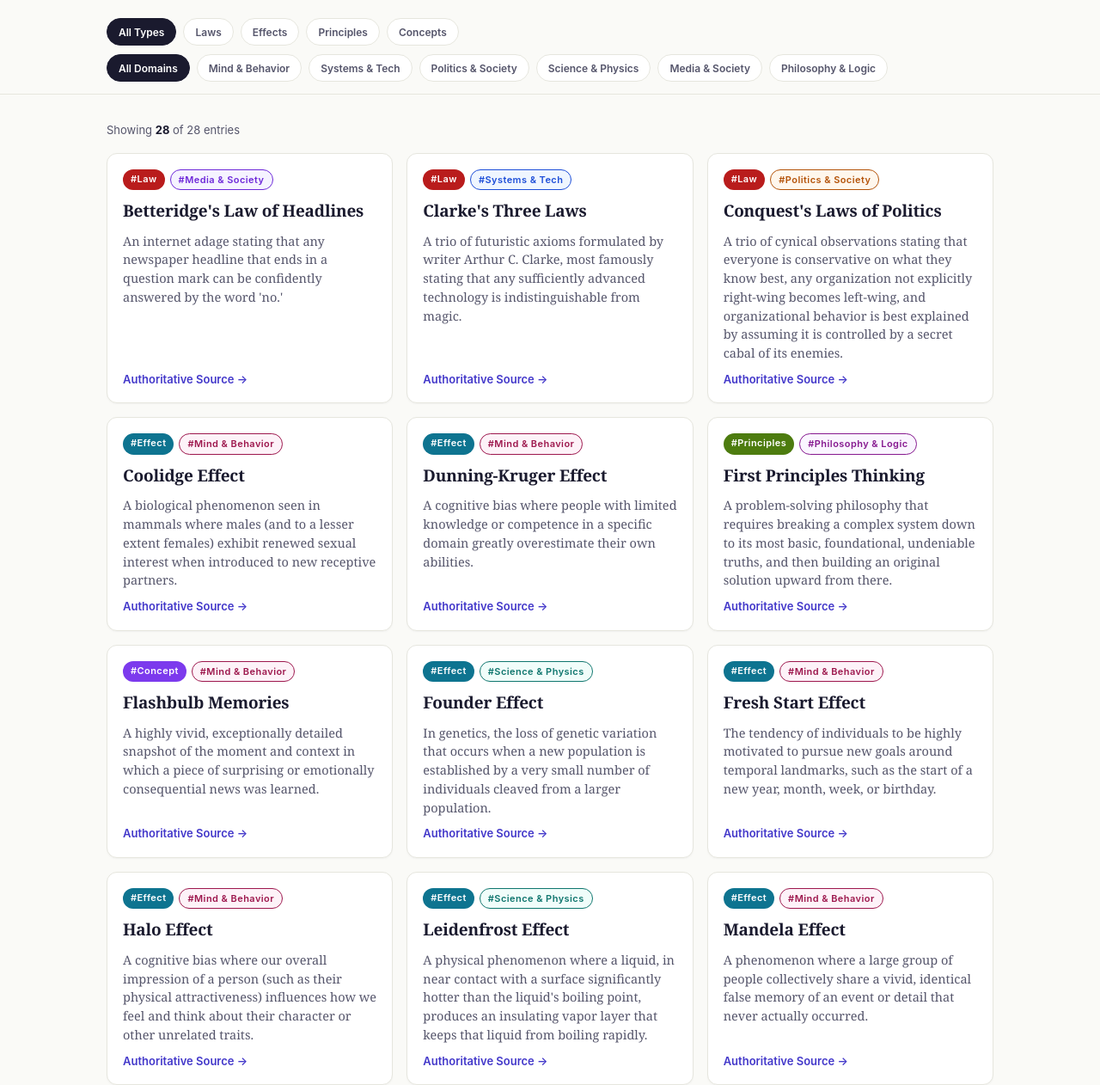
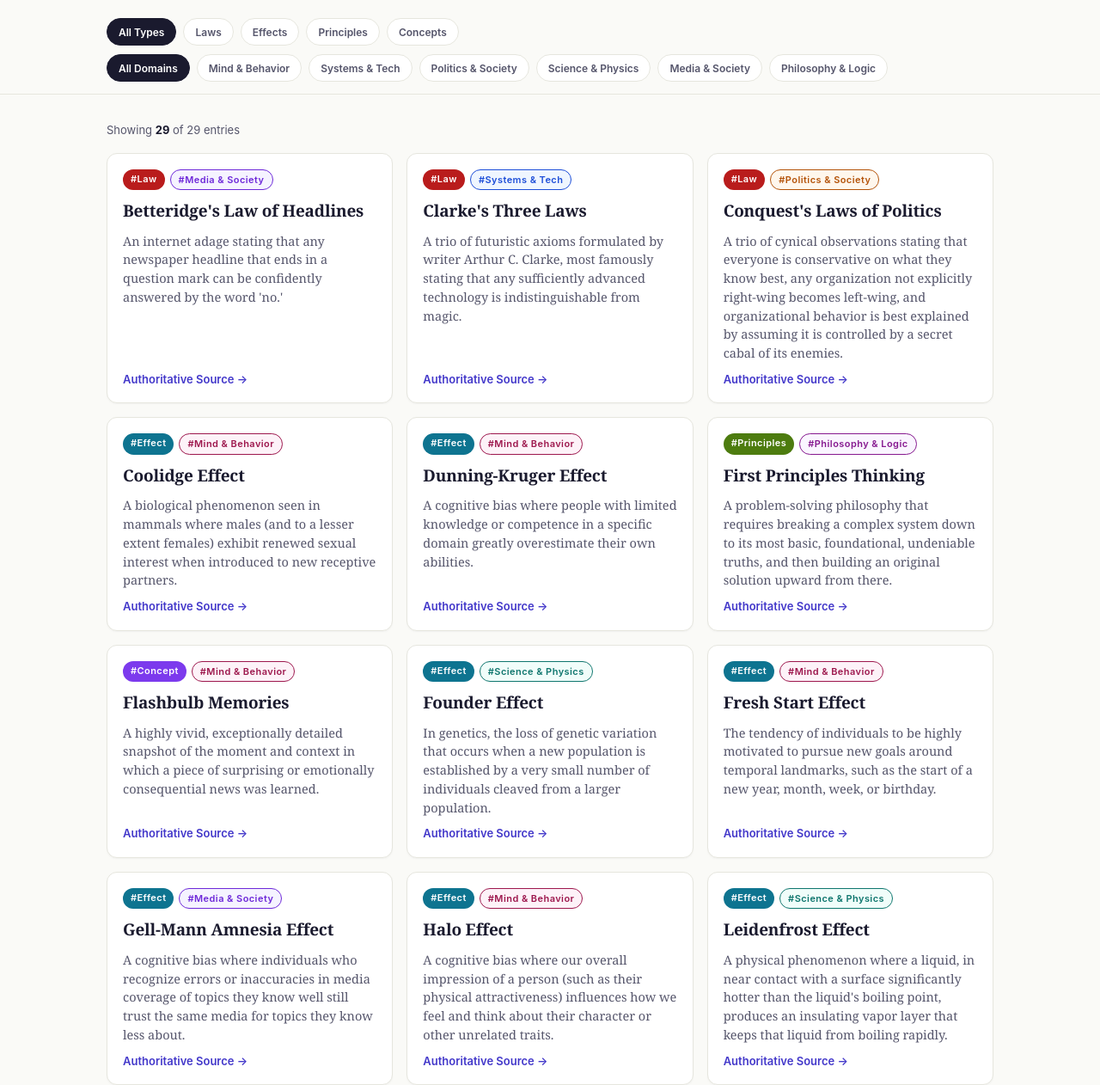
Before and after one commit to ronstauffer/lawsandeffect, a plain HTML site: page index.html in a window 1280 px wide. Shown: the part 54-1316 px from the top of the page at 86% size. Drawn offline with Linux system fonts and the light colour scheme.

Commit message:
Add Gell-Mann Amnesia Effect and improve source authority
- Added Gell-Mann Amnesia Effect entry with definition and authoritative source (Michael Crichton's 2002 speech 'Why Speculate?' via Ritholtz.com)
- Updated Mandela Effect source from Wikipedia's False Memory page to Britannica for improved authority
- Updated COLOPHON.md research notes to document changes

Generated by Mistral Vibe.
Co-Authored-By: Mistral Vibe <vibe@mistral.ai>

```diff
--- a/index.html
+++ b/index.html
@@ -99,9 +99,10 @@ var ENTRIES = [
   { title: "Flashbulb Memories", type: "Concept", domain: "Mind & Behavior", definition: "A highly vivid, exceptionally detailed snapshot of the moment and context in which a piece of surprising or emotionally consequential news was learned.", source: "https://en.wikipedia.org/wiki/Flashbulb_memory" },
   { title: "Founder Effect", type: "Effect", domain: "Science & Physics", definition: "In genetics, the loss of genetic variation that occurs when a new population is established by a very small number of individuals cleaved from a larger population.", source: "https://en.wikipedia.org/wiki/Founder_effect" },
   { title: "Fresh Start Effect", type: "Effect", domain: "Mind & Behavior", definition: "The tendency of individuals to be highly motivated to pursue new goals around temporal landmarks, such as the start of a new year, month, week, or birthday.", source: "https://en.wikipedia.org/wiki/Fresh_start_effect" },
+  { title: "Gell-Mann Amnesia Effect", type: "Effect", domain: "Media & Society", definition: "A cognitive bias where individuals who recognize errors or inaccuracies in media coverage of topics they know well still trust the same media for topics they know less about.", source: "https://ritholtz.com/2002/04/michael-crichtons-why-speculate/" },
   { title: "Halo Effect", type: "Effect", domain: "Mind & Behavior", definition: "A cognitive bias where our overall impression of a person (such as their physical attractiveness) influences how we feel and think about their character or other unrelated traits.", source: "https://en.wikipedia.org/wiki/Halo_effect" },
   { title: "Leidenfrost Effect", type: "Effect", domain: "Science & Physics", definition: "A physical phenomenon where a liquid, in near contact with a surface significantly hotter than the liquid's boiling point, produces an insulating vapor layer that keeps that liquid from boiling rapidly.", source: "https://en.wikipedia.org/wiki/Leidenfrost_effect" },
-  { title: "Mandela Effect", type: "Effect", domain: "Mind & Behavior", definition: "A phenomenon where a large group of people collectively share a vivid, identical false memory of an event or detail that never actually occurred.", source: "https://en.wikipedia.org/wiki/False_memory" },
+  { title: "Mandela Effect", type: "Effect", domain: "Mind & Behavior", definition: "A phenomenon where a large group of people collectively share a vivid, identical false memory of an event or detail that never actually occurred.", source: "https://www.britannica.com/science/Mandela-effect" },
   { title: "MatPat Effect", type: "Effect", domain: "Mind & Behavior", definition: "A phenomenon where a niche topic, indie game, or obscure lore element experiences a massive, sudden surge in mainstream popularity and economic demand after being analyzed by a major internet influencer.", source: "https://en.wikipedia.org/wiki/MatPat" },
   { title: "Mere Exposure Effect", type: "Effect", domain: "Mind & Behavior", definition: "A psychological phenomenon where people tend to develop a preference or liking for things merely because they are familiar with them.", source: "https://en.wikipedia.org/wiki/Mere-exposure_effect" },
   { title: "Mona Lisa Effect", type: "Effect", domain: "Science & Physics", definition: "A visual illusion where the eyes of a person in a two-dimensional portrait appear to follow the viewer, regardless of where the viewer stands in the room.", source: "https://en.wikipedia.org/wiki/Mona_Lisa_effect" },
```
Also changed, not shown: 1 other file.
